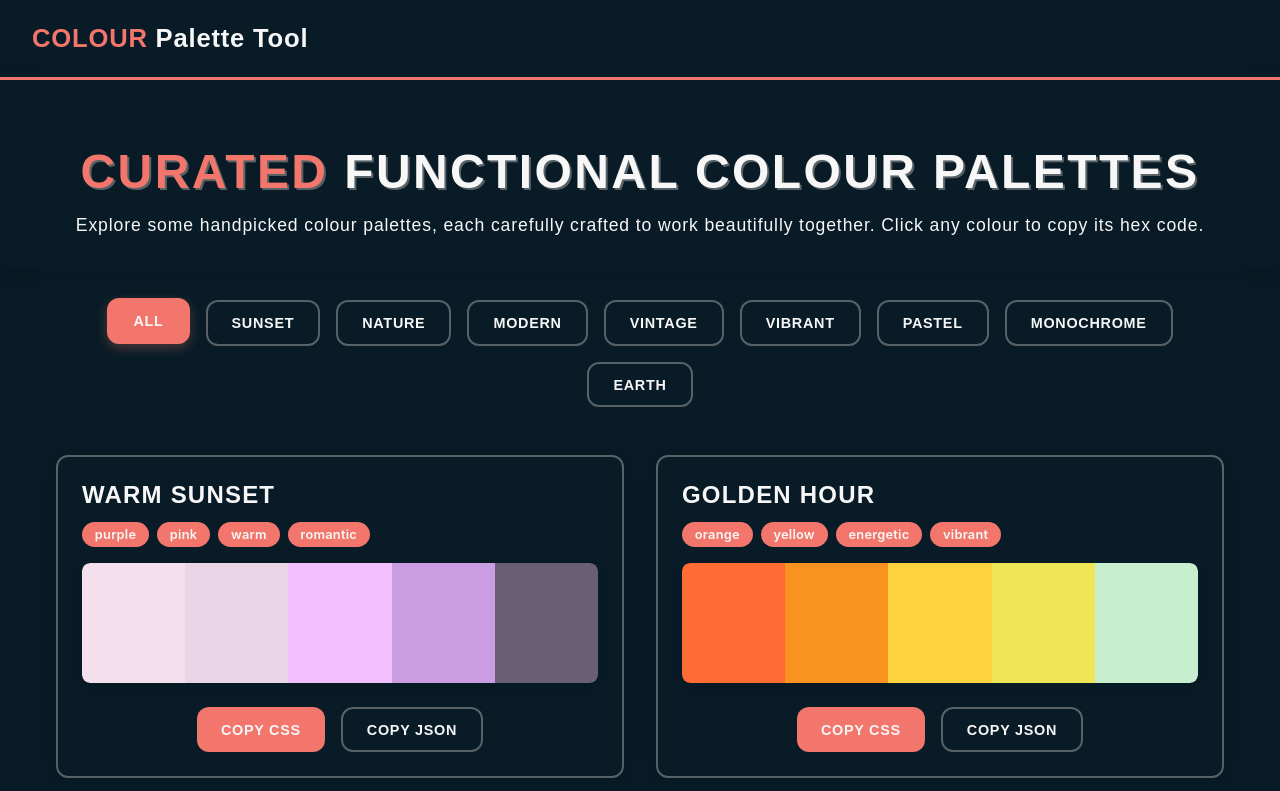
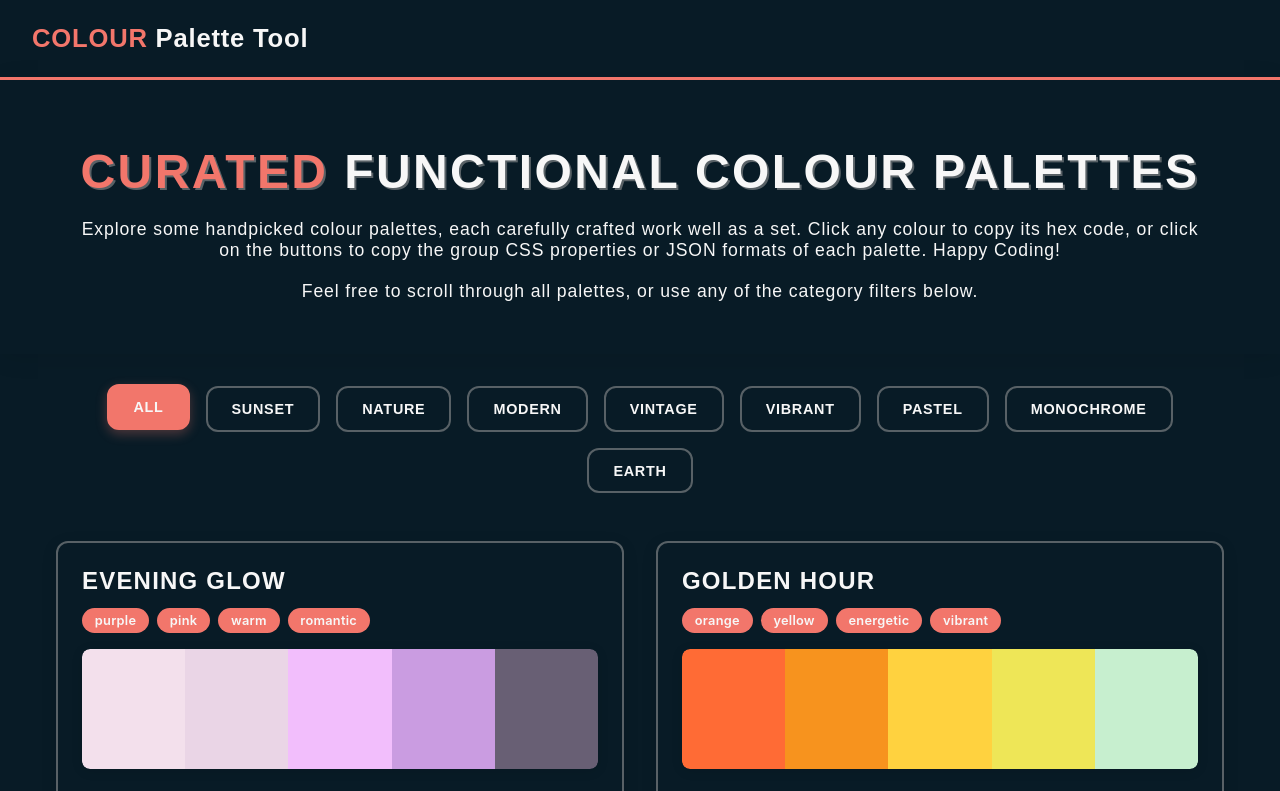
Before and after one commit to Atlis-Ky/colour-palette-tool, a React (Vite) app: page / in a window 1280 px wide. Shown: the top 791 px of the page. Built offline with nearby package versions, Linux system fonts and the light colour scheme; a web font is replaced by a local one.

Commit message:
content updates

```diff
--- a/src/components/ContextCard.jsx
+++ b/src/components/ContextCard.jsx
@@ -7,9 +7,10 @@ const ContextCard = () => (
       <span className="highlight-word">Curated</span> functional colour palettes
     </h1>
     <p className="context-card-text">
-      Explore some handpicked colour palettes, each carefully crafted to work
-          beautifully together. Click any colour to copy its hex code.
-
+      Explore some handpicked colour palettes, each carefully crafted work well as a set. Click any colour to copy its hex code, or click on the buttons to copy the group CSS properties or JSON formats of each palette. Happy Coding!
+    </p>
+    <p className="context-card-text">
+      Feel free to scroll through all palettes, or use any of the category filters below.
     </p>
   </div>
 );
--- a/src/data/colourPalettes.js
+++ b/src/data/colourPalettes.js
@@ -2,7 +2,7 @@ const colourPalettes = {
   sunset: [
     {
       id: "sunset-1",
-      name: "Warm Sunset",
+      name: "Evening Glow",
       colours: ["#F3E0EC", "#EAD5E6", "#F2BEFC", "#CA9CE1", "#685F74"],
       tags: ["purple", "pink", "warm", "romantic"],
     },
--- a/src/styles/ContextCard.css
+++ b/src/styles/ContextCard.css
@@ -29,7 +29,7 @@
   font-weight: 500;
   color: var(--main-text-light);
     font-family: "Special Gothic Expanded One", Arial, sans-serif;
-  margin: 0 50px;
+  margin: 20px 50px;
 }
 
 .highlight-word {
```
